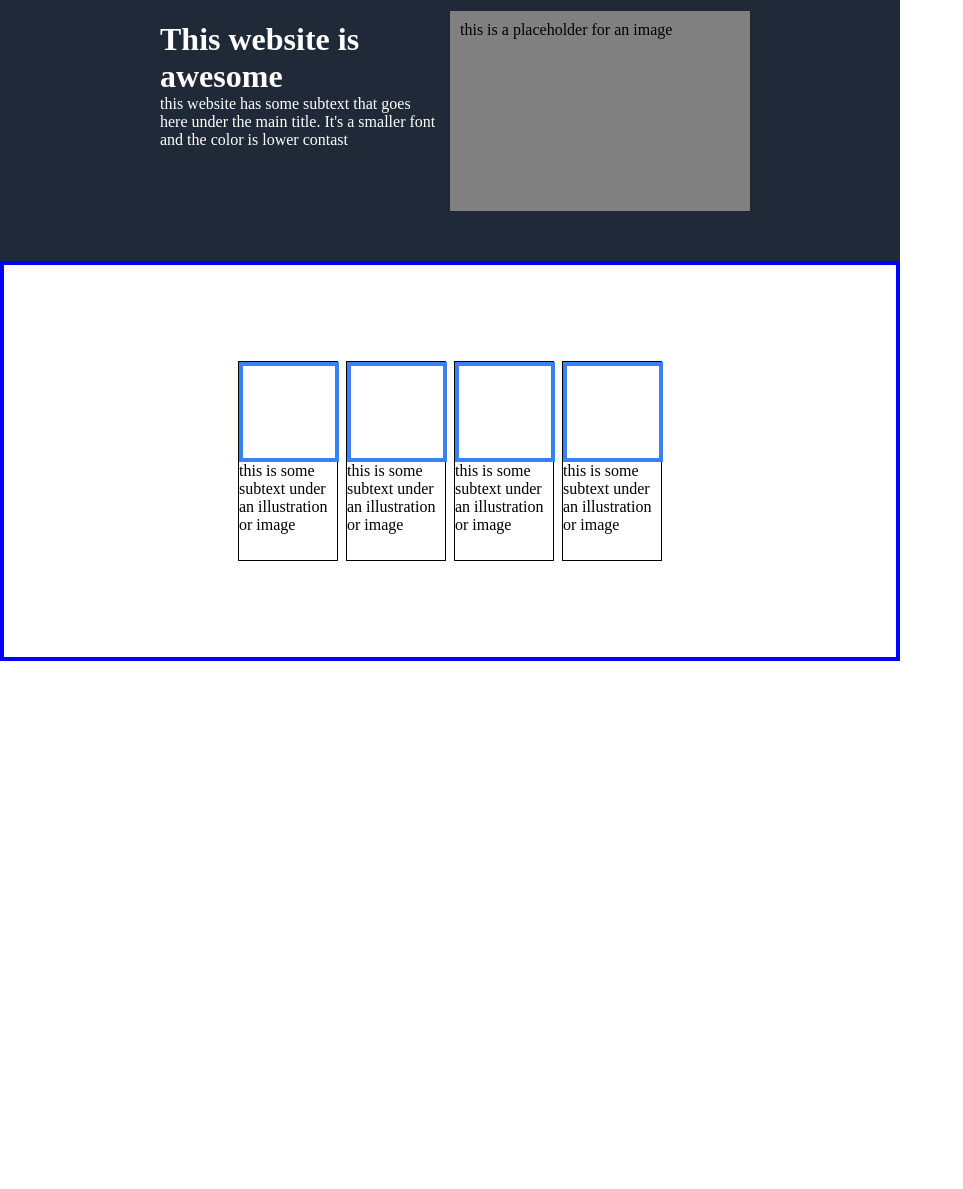
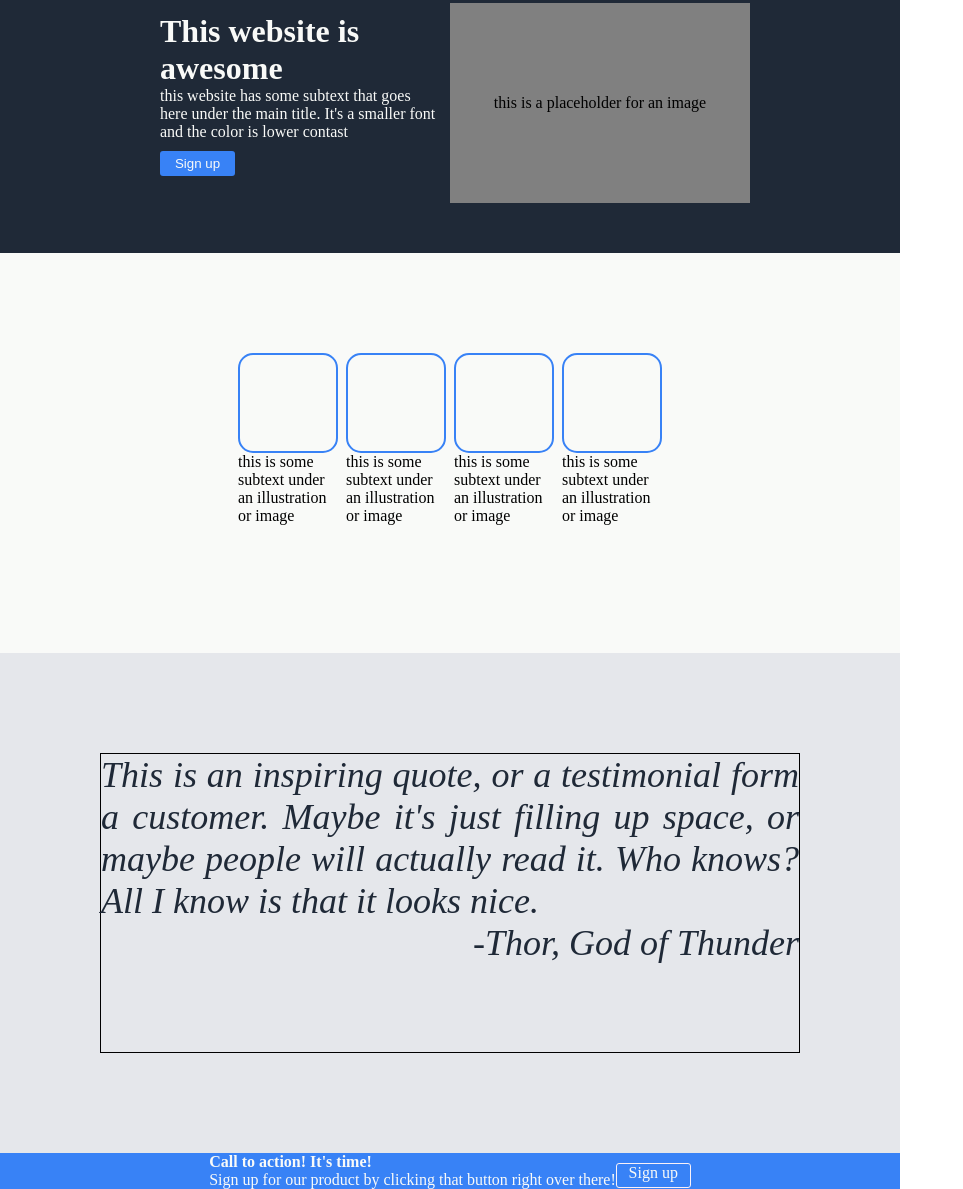
Before and after one commit to Kolinko78/odin-landing-page, a plain HTML site: page index.html in a window 1280 px wide. Shown: the part 113-1302 px from the top of the page, without its empty margins (0-963 px from the left). Before the commit the page ends 800 px from the top, so only its background shows below. Drawn offline with Linux system fonts and the light colour scheme.

Commit message:
All elements are there, need to polish it.

```diff
--- a/index.html
+++ b/index.html
@@ -19,6 +19,7 @@
         <div class="hero-text">
             <h1>This website is awesome</h1>
             <p>this website has some subtext that goes here under the main title. It's a smaller font and the color is lower contast</p>
+            <button class="signup">Sign up</button>
         </div>
         <div class="hero-image"> this is a placeholder for an image </div>
     </div>
@@ -42,5 +43,18 @@
             <div class="text">this is some subtext under an illustration or image</div>
         </div>
     </div>
+    <div class="quote-section">
+        <div class="quote-text">
+            <p>This is an inspiring quote, or a testimonial form a customer. Maybe it's just filling up space, or maybe people will actually read it. Who knows? All I know is that it looks nice.</p>
+            <p class="author">-Thor, God of Thunder</p>
+            </div>
+    </div>
+    <div class="call-to-action-container">
+        <div class="call-to-action">
+            <h4>Call to action! It's time!</h4>
+            <p>Sign up for our product by clicking that button right over there!</p>
+        </div>
+        <div class="signup2">Sign up</div>
+    </div>
 </body>
 </html>
--- a/styles.css
+++ b/styles.css
@@ -12,7 +12,7 @@ body {
     background-color: #1F2937;
     color: white;
     padding: 12px;
-    border: 4px solid blue;
+    /*border: 4px solid blue;*/
     display: flex;
     justify-content: space-between;
 }
@@ -38,7 +38,7 @@ body {
 }
 
 .hero-text {
-    color: white;
+    color: #F9FAF8;
     height: 200px;
     width: 300px;
     padding: 10px;
@@ -49,21 +49,25 @@ body {
     height: 200px;
     width: 300px;
     padding: 10px;
+    text-align: center;
+    align-content: center;
 }
 
 .item {
     background-color: peachpuff;
     border: 4px solid salmon;
     height: 48px;
+    font-weight: bolder;
     flex: 1;
     margin: 4px;
+    text-align: center;
 
 }
 
 .information-container {
-    background-color: white;
+    background-color: #F9FAF8;
     padding: 12px;
-    border: 4px solid blue;
+    /*border: 4px solid blue;*/
     height: 400px;
     display: flex;
     justify-content: center;
@@ -71,8 +75,8 @@ body {
 }
 
 .card {
-    background-color: white;
-    border: 1px solid black;
+    background-color: #F9FAF8;
+    /*border: 1px solid black;*/
     height: 200px;
     width: 100px;
     margin: 4px;
@@ -80,10 +84,22 @@ body {
     flex-direction: column;
 }
 
+.signup {
+    background-color: #3882f6;
+    color: #F9FAF8;
+    height: 25px;
+    width: 75px;
+    border-style: none;
+    border-radius: 3px;
+    margin-top: 10px;
+    text-align: center;
+}
+
 .picture {
-    border: 4px solid #3882f6;
+    border: 2px solid #3882f6;
     height: 100px;
     width: 100px;
+    border-radius: 15px;
 }
 
 .text {
@@ -106,3 +122,49 @@ body {
     width: 300px;
     height: 300px;
   }
+
+  .quote-section {
+    background-color: #E5E7EB;
+    height: 500px;
+    display: flex;
+    justify-content: center;
+    align-items: center;
+  }
+
+  .quote-text {
+    border: 1px solid black;
+    height: 300px;
+    width: 700px;
+    text-align: justify;
+    color: #1F2937;
+    font-size: 36px;
+    font-style: italic;
+
+  }
+
+  .author {
+    text-align: right;
+  }
+
+    .call-to-action-container {
+        background-color: #3882f6;
+        display: flex;
+        justify-content: center;
+    }
+
+  .call-to-action {
+    background-color: #3882f6;
+    color: #F9FAF8;
+
+  }
+
+  .signup2 {
+    background-color: #3882f6;
+    color: #F9FAF8;
+    height: 25px;
+    width: 75px;
+    border: 1px solid #F9F1F8;
+    border-radius: 3px;
+    margin-top: 10px;
+    text-align: center;
+  }
```
